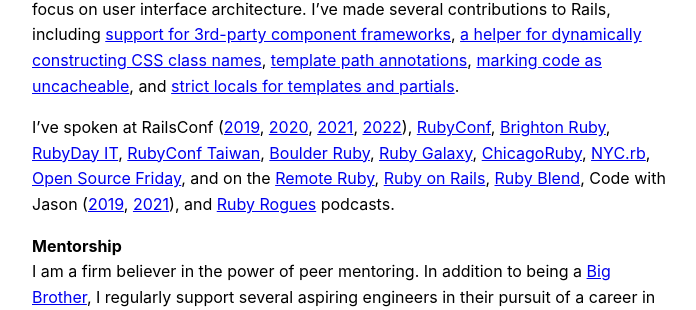
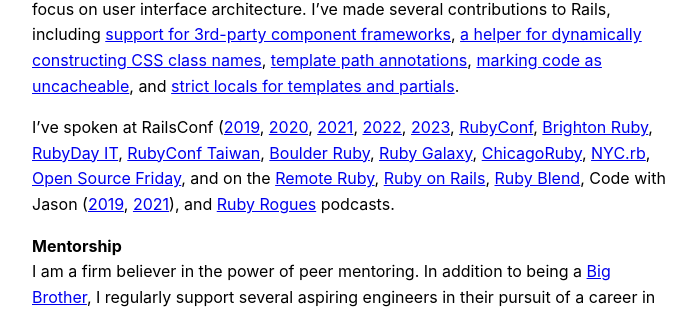
Before and after one commit to joelhawksley/identity, a Jekyll site: the page built from index.md, in a window 1280 px wide and 900 px high, scrolled down 592 px. Shown: the part 143-453 px from the top of the window, without its empty margins (288-984 px from the left). Built offline with Jekyll 4.4.1, drawn with Linux system fonts in a browser that asks for light colours.

Commit message:
Update index.md

```diff
--- a/index.md
+++ b/index.md
@@ -12,7 +12,7 @@
 
 I've spent most of my career building [Ruby on Rails](https://rubyonrails.org/) applications, increasingly with a focus on user interface architecture. I've made several contributions to Rails, including [support for 3rd-party component frameworks](https://github.com/rails/rails/pull/36388), [a helper for dynamically constructing CSS class names](https://github.com/rails/rails/pull/37918), [template path annotations](https://github.com/rails/rails/pull/38848), [marking code as uncacheable](https://github.com/rails/rails/pull/42365), and [strict locals for templates and partials](https://github.com/rails/rails/pull/45602).
 
-I've spoken at RailsConf ([2019](https://youtu.be/y5Z5a6QdA-M), [2020](https://youtu.be/YVYRus_2KZM), [2021](https://www.youtube.com/watch?v=QoetqsBCsbE), [2022](https://www.youtube.com/watch?v=21QG19Zy_g0)), [RubyConf](https://www.youtube.com/watch?v=vynyFGOZOZ8), [Brighton Ruby](https://brightonruby.com/2022/breaking-up-with-the-bundle-joel-hawksley/), [RubyDay IT](https://www.youtube.com/watch?v=CyN1pdmBCtc), [RubyConf Taiwan](https://www.youtube.com/watch?v=MGAs0QALAiM), [Boulder Ruby](https://boulder-ruby.org/), [Ruby Galaxy](https://rubygalaxy.io/talks), [ChicagoRuby](https://chicagoruby.org), [NYC.rb](https://www.meetup.com/NYC-rb/events/jghpgsydcdbmb/), [Open Source Friday](https://www.youtube.com/watch?v=v-mrsmxVy5U), and on the [Remote Ruby](https://remoteruby.transistor.fm/125), [Ruby on Rails](https://5by5.tv/rubyonrails/276), [Ruby Blend](https://radiopublic.com/the-ruby-blend-WDewaV/s1!9aab9), Code with Jason ([2019](https://www.codewithjason.com/podcast/9478227-088-viewcomponent-with-joel-hawksley-of-github/), [2021](https://www.codewithjason.com/podcast/9936046-130-viewcomponent-with-joel-hawksley-staff-engineer-at-github/)), and [Ruby Rogues](https://devchat.tv/ruby-rogues/rr-461-rethinking-the-view-layer-with-components-with-joel-hawksley/) podcasts.
+I've spoken at RailsConf ([2019](https://youtu.be/y5Z5a6QdA-M), [2020](https://youtu.be/YVYRus_2KZM), [2021](https://www.youtube.com/watch?v=QoetqsBCsbE), [2022](https://www.youtube.com/watch?v=21QG19Zy_g0), [2023](https://www.youtube.com/watch?v=4j2zlvE_Yj8&t=271s), [RubyConf](https://www.youtube.com/watch?v=vynyFGOZOZ8), [Brighton Ruby](https://brightonruby.com/2022/breaking-up-with-the-bundle-joel-hawksley/), [RubyDay IT](https://www.youtube.com/watch?v=CyN1pdmBCtc), [RubyConf Taiwan](https://www.youtube.com/watch?v=MGAs0QALAiM), [Boulder Ruby](https://boulder-ruby.org/), [Ruby Galaxy](https://rubygalaxy.io/talks), [ChicagoRuby](https://chicagoruby.org), [NYC.rb](https://www.meetup.com/NYC-rb/events/jghpgsydcdbmb/), [Open Source Friday](https://www.youtube.com/watch?v=v-mrsmxVy5U), and on the [Remote Ruby](https://remoteruby.transistor.fm/125), [Ruby on Rails](https://5by5.tv/rubyonrails/276), [Ruby Blend](https://radiopublic.com/the-ruby-blend-WDewaV/s1!9aab9), Code with Jason ([2019](https://www.codewithjason.com/podcast/9478227-088-viewcomponent-with-joel-hawksley-of-github/), [2021](https://www.codewithjason.com/podcast/9936046-130-viewcomponent-with-joel-hawksley-staff-engineer-at-github/)), and [Ruby Rogues](https://devchat.tv/ruby-rogues/rr-461-rethinking-the-view-layer-with-components-with-joel-hawksley/) podcasts.
 
 ### Mentorship
 
```
